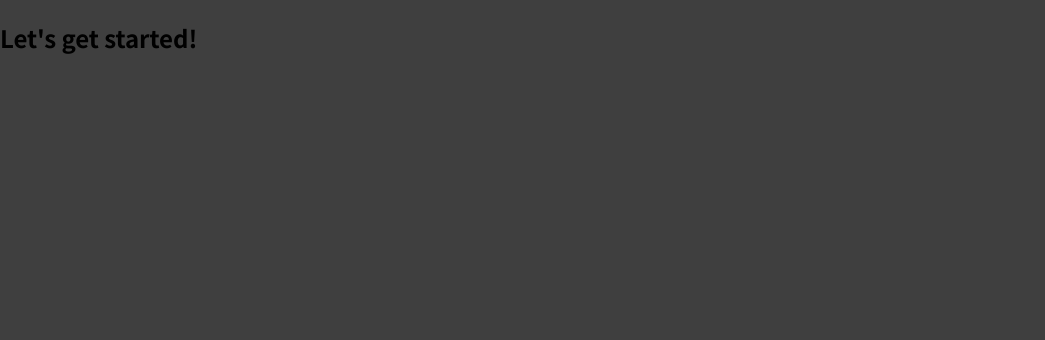
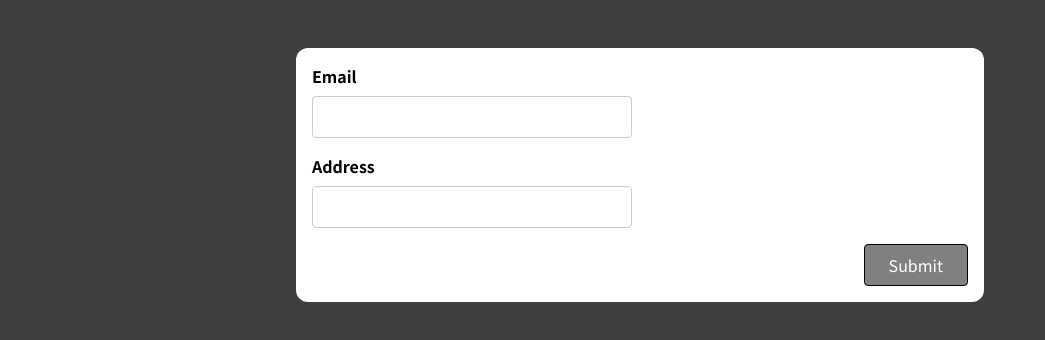
Before and after one commit to rudnickimaciej/react-complete-guide, a React (Create React App) app in the folder react-complete-guide/: page / in a window 1280 px wide. Shown: the top 340 px of the page, without its empty margins (0-1045 px from the left). Built offline with nearby package versions, Linux system fonts and the light colour scheme.

Commit message:
add inputHook

```diff
--- a/react-complete-guide/src/App.js
+++ b/react-complete-guide/src/App.js
@@ -1,13 +1,11 @@
-import React from "react";
+import SimpleInput from './components/SimpleInput';
 
-
-const App = () => {
-
+function App() {
   return (
-    <div>
-      <h2>Let's get started!</h2>
+    <div className="app">
+      <SimpleInput />
     </div>
   );
-};
+}
 
 export default App;
--- /dev/null
+++ b/react-complete-guide/src/components/SimpleInput.js
@@ -0,0 +1,80 @@
+import useInput from "../hooks/useInput";
+
+const SimpleInput = (props) => {
+  const addressValidationFunction = (value) => {
+    if (value.length > 5) return true;
+    else return false;
+  };
+
+  const emailValidationFunction = (value) => {
+    if (value.includes("@")) return true;
+    else return false;
+  };
+
+  const {
+    enteredValue: enteredEmail,
+    enteredValueTouched: enteredEmailTouched,
+    enteredValueIsValid: enteredEmailIsValid,
+    onInputChangeHandler: onEmailInputChangeHandler,
+    onInputBlurHandler: onEmailInputBlurHandler,
+    reset: resetEnteredEmail,
+  } = useInput(emailValidationFunction);
+
+  const {
+    enteredValue: enteredAddres,
+    enteredValueTouched: enteredAddresTouched,
+    enteredValueIsValid: enteredAddresIsValid,
+    onInputChangeHandler: onAddressInputChangeHandler,
+    onInputBlurHandler: onAddressInputBlurHandler,
+    reset: resetEnteredAddress,
+  } = useInput(addressValidationFunction);
+
+  const formIsValid = enteredEmailIsValid & enteredAddresIsValid;
+
+  const onFormSubmissionHandler = (event) => {
+    event.preventDefault();
+    // setEnteredEmailTouched(true);
+
+    if (!formIsValid) return;
+
+    resetEnteredEmail();
+    resetEnteredAddress();
+  };
+  return (
+    <form onSubmit={onFormSubmissionHandler}>
+      <div className="form-control">
+        <label htmlFor="name">Email</label>
+        <input
+          value={enteredEmail}
+          onChange={onEmailInputChangeHandler}
+          onBlur={onEmailInputBlurHandler}
+          type="email"
+          id="email"
+        />
+      </div>
+      {!enteredEmailIsValid && enteredEmailTouched && (
+        <p className="error-text"> Email must contain @!</p>
+      )}
+
+      <div className="form-control">
+        <label htmlFor="name">Address</label>
+        <input
+          value={enteredAddres}
+          onChange={onAddressInputChangeHandler}
+          onBlur={onAddressInputBlurHandler}
+          type="text"
+          id="email"
+        />
+      </div>
+      {!enteredAddresIsValid && enteredAddresTouched && (
+        <p className="error-text"> Address must be longer than 5 characters</p>
+      )}
+
+      <div className="form-actions">
+        <button disabled={!formIsValid}>Submit</button>
+      </div>
+    </form>
+  );
+};
+
+export default SimpleInput;
--- /dev/null
+++ b/react-complete-guide/src/hooks/useInput.js
@@ -0,0 +1,33 @@
+import { useState } from "react";
+
+const useInput = (validationCallback) => {
+  const [enteredValue, setEnteredValue] = useState("");
+  const [enteredValueTouched, setEnteredValueTouched] = useState(false);
+
+  const enteredValueIsValid = validationCallback(enteredValue);
+
+  const onInputChangeHandler = (event) => {
+    setEnteredValueTouched(true);
+    setEnteredValue(event.target.value);
+  };
+
+  const onInputBlurHandler = (event) => {
+    setEnteredValueTouched(true);
+  };
+
+  const reset = () => {
+    setEnteredValueTouched(false);
+    setEnteredValue("");
+  };
+
+  return {
+    enteredValue,
+    enteredValueTouched,
+    enteredValueIsValid,
+    onInputChangeHandler,
+    onInputBlurHandler,
+    reset,
+  };
+};
+
+export default useInput;
--- a/react-complete-guide/src/index.css
+++ b/react-complete-guide/src/index.css
@@ -1,14 +1,109 @@
-@import url('https://fonts.googleapis.com/css2?family=Noto+Sans+JP:wght@400;700&display=swap');
+@import url("https://fonts.googleapis.com/css2?family=Noto+Sans+JP:wght@400;700&display=swap");
 
 * {
   box-sizing: border-box;
 }
 
 html {
-  font-family: 'Noto Sans JP', sans-serif;
+  font-family: "Noto Sans JP", sans-serif;
 }
 
 body {
   margin: 0;
   background-color: #3f3f3f;
 }
+
+.app {
+  width: 90%;
+  max-width: 43rem;
+  padding: 1rem;
+  border-radius: 12px;
+  background-color: white;
+  margin: 3rem auto;
+}
+
+.form-control {
+  margin-bottom: 1rem;
+}
+
+.form-control input,
+.form-control label {
+  display: block;
+}
+
+.form-control label {
+  font-weight: bold;
+  margin-bottom: 0.5rem;
+}
+
+.form-control input,
+.form-control select {
+  font: inherit;
+  padding: 0.5rem;
+  border-radius: 4px;
+  border: 1px solid #ccc;
+  width: 20rem;
+  max-width: 100%;
+}
+
+.form-control input:focus {
+  outline: none;
+  border-color: #240370;
+  background-color: #e0d4fd;
+}
+
+.control-group {
+  display: flex;
+  column-gap: 1rem;
+  flex-wrap: wrap;
+}
+
+.control-group .form-control {
+  min-width: 15rem;
+  flex: 1;
+}
+
+button {
+  font: inherit;
+  background-color: #240370;
+  color: white;
+  border: 1px solid #240370;
+  padding: 0.5rem 1.5rem;
+  border-radius: 4px;
+  cursor: pointer;
+}
+
+button:hover,
+button:active {
+  background-color: #33059e;
+  border-color: #33059e;
+}
+
+button:disabled,
+button:disabled:hover,
+button:disabled:active {
+  background-color: grey;
+  border-color: black;
+}
+
+.form-actions {
+  text-align: right;
+}
+
+.form-actions button {
+  margin-left: 1rem;
+}
+
+.invalid input {
+  border: 1px solid #b40e0e;
+  background-color: #fddddd;
+}
+
+.invalid input:focus {
+  border-color: #ff8800;
+  background-color: #fbe8d2;
+}
+
+.error-text {
+  color: #b40e0e;
+}
--- a/react-complete-guide/src/index.js
+++ b/react-complete-guide/src/index.js
@@ -1,4 +1,3 @@
-import React from 'react';
 import ReactDOM from 'react-dom/client';
 
 import './index.css';
```
Also changed, not shown: react-complete-guide/src/components/BasicForm.js (added, +25 -0 lines).
